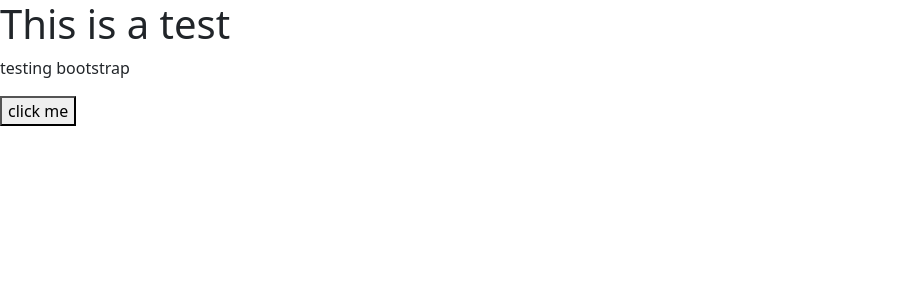
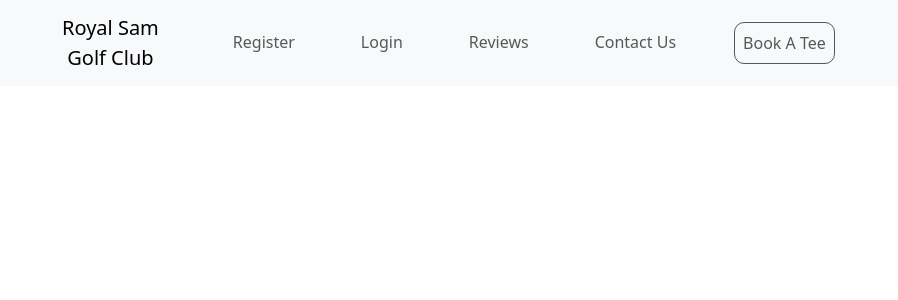
Before and after one commit to sam2829/project-4-royal-sam, a Django app: page / in a window 1280 px wide. Shown: the top 300 px of the page, without its empty margins (0-898 px from the left). Run offline with Django 3.2, Linux system fonts and the light colour scheme.

Commit message:
Add basic layout to nav bar

```diff
--- /dev/null
+++ b/static/css/style.css
@@ -0,0 +1,15 @@
+/* Nav Bar*/
+
+.navbar-brand {
+    text-align: center;
+    margin-left: 50px;
+}
+
+li.nav-item {
+    padding-left: 50px;
+}
+
+.nav-book-tee {
+    border: solid 1px;
+    border-radius: 10px;
+}
--- a/templates/base.html
+++ b/templates/base.html
@@ -2,23 +2,65 @@
 
 <!DOCTYPE html>
 <html lang="en">
-<head>
-    <meta charset="UTF-8">
-    <meta http-equiv="X-UA-Compatible" content="IE=edge">
-    <meta name="viewport" content="width=device-width, initial-scale=1.0">
-    <title>Document</title>
-    <link href="https://cdn.jsdelivr.net/npm/bootstrap@5.3.2/dist/css/bootstrap.min.css" rel="stylesheet"
-        integrity="sha384-T3c6CoIi6uLrA9TneNEoa7RxnatzjcDSCmG1MXxSR1GAsXEV/Dwwykc2MPK8M2HN" crossorigin="anonymous">
+  <head>
+    <meta charset="UTF-8" />
+    <meta http-equiv="X-UA-Compatible" content="IE=edge" />
+    <meta name="viewport" content="width=device-width, initial-scale=1.0" />
+    <meta name="keywords" content="royal sam, golf, golf club" />
+    <title>Royal Sam Golf Club</title>
+    <link
+      href="https://cdn.jsdelivr.net/npm/bootstrap@5.3.2/dist/css/bootstrap.min.css"
+      rel="stylesheet"
+      integrity="sha384-T3c6CoIi6uLrA9TneNEoa7RxnatzjcDSCmG1MXxSR1GAsXEV/Dwwykc2MPK8M2HN"
+      crossorigin="anonymous"
+    />
+    <link rel="stylesheet" href="{% static 'css/style.css' %}" />
+  </head>
+  <body>
+    <header>
+      <!-- Navigation bar -->
+      <nav class="navbar navbar-expand-lg bg-body-tertiary">
+        <div class="container-fluid">
+          <a class="navbar-brand" href="#">Royal Sam<br />Golf Club</a>
+          <button
+            class="navbar-toggler"
+            type="button"
+            data-bs-toggle="collapse"
+            data-bs-target="#navbarSupportedContent"
+            aria-controls="navbarSupportedContent"
+            aria-expanded="false"
+            aria-label="Toggle navigation"
+          >
+            <span class="navbar-toggler-icon"></span>
+          </button>
+          <div class="collapse navbar-collapse" id="navbarSupportedContent">
+            <ul class="navbar-nav me-auto mb-2 mb-lg-0">
+              <li class="nav-item">
+                <a class="nav-link" aria-current="page" href="#">Register</a>
+              </li>
+              <li class="nav-item">
+                <a class="nav-link" href="#">Login</a>
+              </li>
+              <li class="nav-item">
+                <a class="nav-link" href="#">Reviews</a>
+              </li>
+              <li class="nav-item">
+                <a class="nav-link" href="#">Contact Us</a>
+              </li>
+              <li class="nav-item">
+                <a class="nav-link nav-book-tee" href="#">Book A Tee</a>
+              </li>
+            </ul>
 
-</head>
-<body>
-    <h1>This is a test</h1>
-    <p>testing bootstrap</p>
-    <button>click me</button>
+          </div>
+        </div>
+      </nav>
+    </header>
 
-
-    <script src="https://cdn.jsdelivr.net/npm/bootstrap@5.3.2/dist/js/bootstrap.bundle.min.js"
-        integrity="sha384-C6RzsynM9kWDrMNeT87bh95OGNyZPhcTNXj1NW7RuBCsyN/o0jlpcV8Qyq46cDfL"
-        crossorigin="anonymous"></script>
-</body>
+    <script
+      src="https://cdn.jsdelivr.net/npm/bootstrap@5.3.2/dist/js/bootstrap.bundle.min.js"
+      integrity="sha384-C6RzsynM9kWDrMNeT87bh95OGNyZPhcTNXj1NW7RuBCsyN/o0jlpcV8Qyq46cDfL"
+      crossorigin="anonymous"
+    ></script>
+  </body>
 </html>
```
